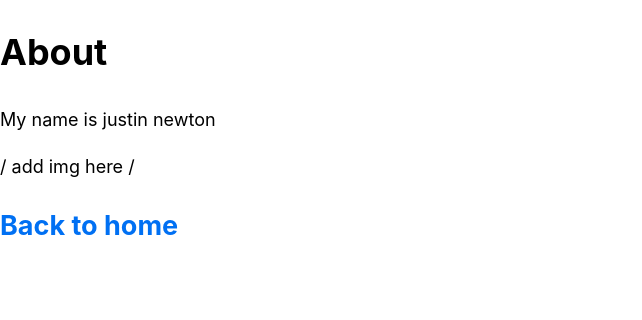
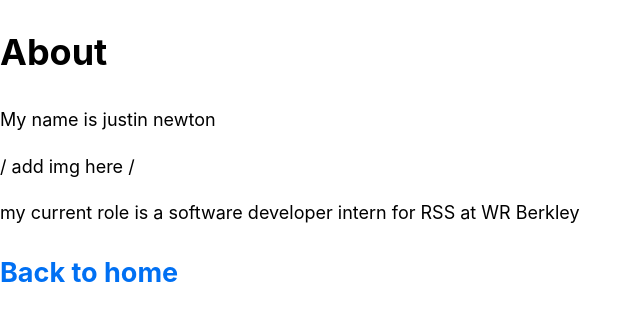
Before and after one commit to jnewton25/exampleNextJS, a Next.js app: page /about in a window 1280 px wide. Shown: the top 320 px of the page, without its empty margins (0-642 px from the left). Built offline with nearby package versions, Linux system fonts and the light colour scheme.

Commit message:
update about page

```diff
--- a/pages/about.js
+++ b/pages/about.js
@@ -10,7 +10,10 @@ export default function About() {
 			<h1>About</h1>
 			<p>My name is justin newton</p>
 			<p> / add img here / </p>
-			<p></p>
+			<p>
+				my current role is a software developer intern for RSS at WR
+				Berkley
+			</p>
 			<h2>
 				<Link href="/">Back to home</Link>
 			</h2>
```
